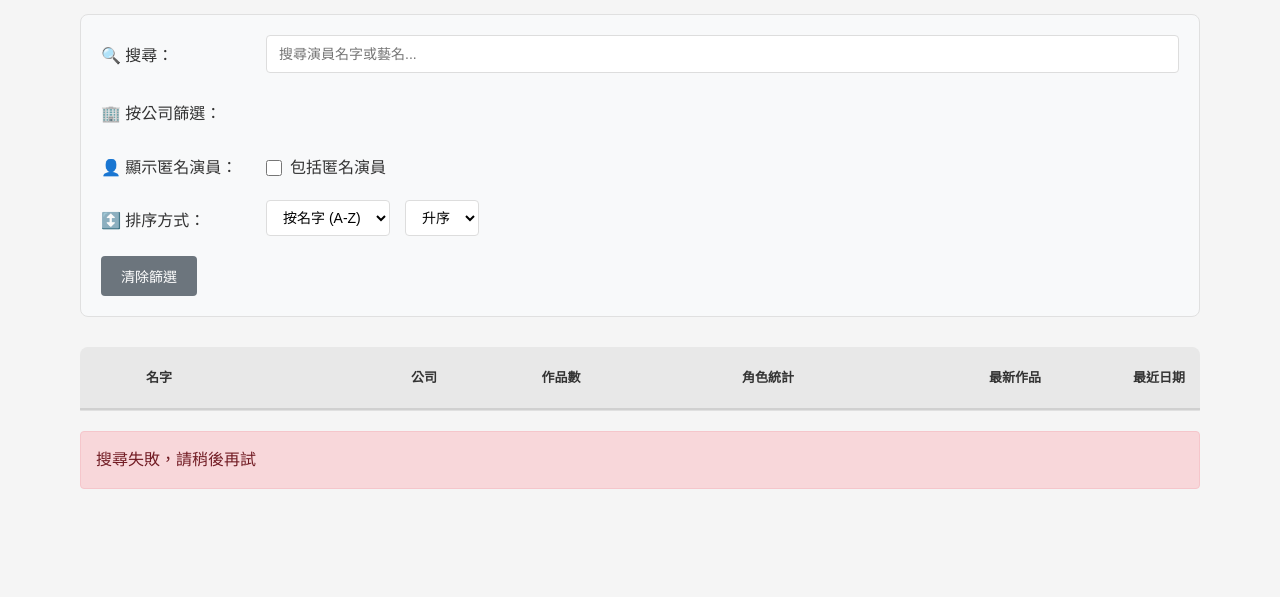
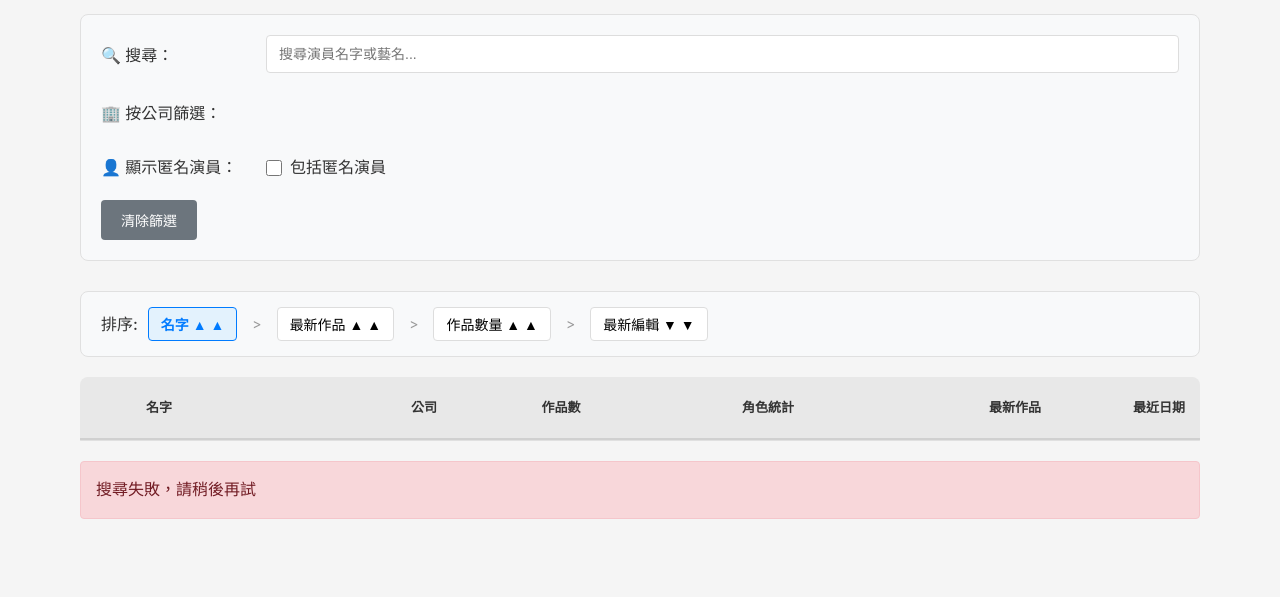
Before and after one commit to dionysus0x42d/Adonis, a Flask app: page /actors in a window 1280 px wide. Shown: the part 178-775 px from the top of the page. Run offline with Flask 3, Linux system fonts and the light colour scheme; data that the repository does not hold is empty; some libraries are stand-ins or nearby versions.

Commit message:
view_actor更新UI

```diff
--- a/static/view_actor.css
+++ b/static/view_actor.css
@@ -126,6 +126,62 @@
 
 .btn-secondary:hover {
     background: #5a6268;
+}
+
+/* ==================== 排序控制 ==================== */
+
+.controls {
+    display: flex;
+    justify-content: space-between;
+    align-items: center;
+    padding: 15px 20px;
+    margin-bottom: 15px;
+    background: #f8f9fa;
+    border-radius: 8px;
+    border: 1px solid #e0e0e0;
+}
+
+.sort-controls {
+    display: flex;
+    align-items: center;
+    gap: 10px;
+}
+
+.sort-controls label {
+    font-weight: 500;
+    color: #333;
+    margin: 0;
+    flex: 0 0 auto;
+}
+
+/* 排序按鈕 */
+.sort-btn {
+    padding: 6px 12px;
+    background: white;
+    border: 1px solid #ddd;
+    border-radius: 4px;
+    cursor: pointer;
+    font-size: 14px;
+    transition: all 0.2s;
+    white-space: nowrap;
+}
+
+.sort-btn:hover {
+    background: #e9ecef;
+    border-color: #007bff;
+}
+
+.sort-btn.active {
+    font-weight: bold;
+    background: #e3f2fd;
+    border-color: #007bff;
+    color: #007bff;
+}
+
+.sort-separator {
+    color: #999;
+    font-size: 14px;
+    margin: 0 5px;
 }
 
 /* ==================== 結果區樣式 ==================== */
@@ -516,6 +572,16 @@
         width: 100%;
     }
 
+    .sort-controls {
+        flex-wrap: wrap;
+        gap: 8px;
+    }
+
+    .sort-btn {
+        font-size: 12px;
+        padding: 5px 10px;
+    }
+
     .actor-header,
     .studio-item {
         grid-template-columns: 40px 1fr;
--- a/templates/view_actor.html
+++ b/templates/view_actor.html
@@ -33,24 +33,31 @@
             </div>
         </div>
 
-        <!-- 排序控制 -->
-        <div class="filter-row">
-            <label>↕️ 排序方式：</label>
-            <select id="sortBy">
-                <option value="name">按名字 (A-Z)</option>
-                <option value="latest">按最新作品</option>
-                <option value="count">按作品數量</option>
-                <option value="newest_edit">按最新編輯</option>
-            </select>
-            <select id="sortOrder">
-                <option value="asc">升序</option>
-                <option value="desc">降序</option>
-            </select>
-        </div>
-
         <!-- 操作按鈕 -->
         <div class="filter-actions">
             <button id="clearFilters" class="btn-secondary">清除篩選</button>
+        </div>
+    </div>
+
+    <!-- 排序控制 -->
+    <div class="controls">
+        <div class="sort-controls">
+            <label>排序:</label>
+            <button class="sort-btn active" data-field="name" data-order="asc">
+                名字 ▲
+            </button>
+            <span class="sort-separator">></span>
+            <button class="sort-btn" data-field="latest" data-order="asc">
+                最新作品 ▲
+            </button>
+            <span class="sort-separator">></span>
+            <button class="sort-btn" data-field="count" data-order="asc">
+                作品數量 ▲
+            </button>
+            <span class="sort-separator">></span>
+            <button class="sort-btn" data-field="newest_edit" data-order="desc">
+                最新編輯 ▼
+            </button>
         </div>
     </div>
 
```
Also changed, not shown: static/view_actor.js (+44 -13 lines).
